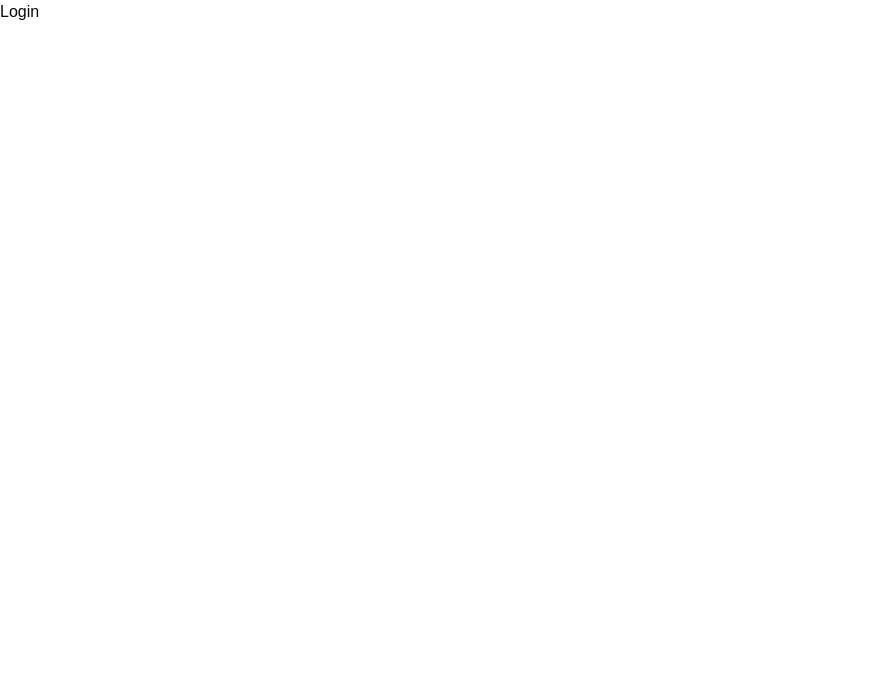
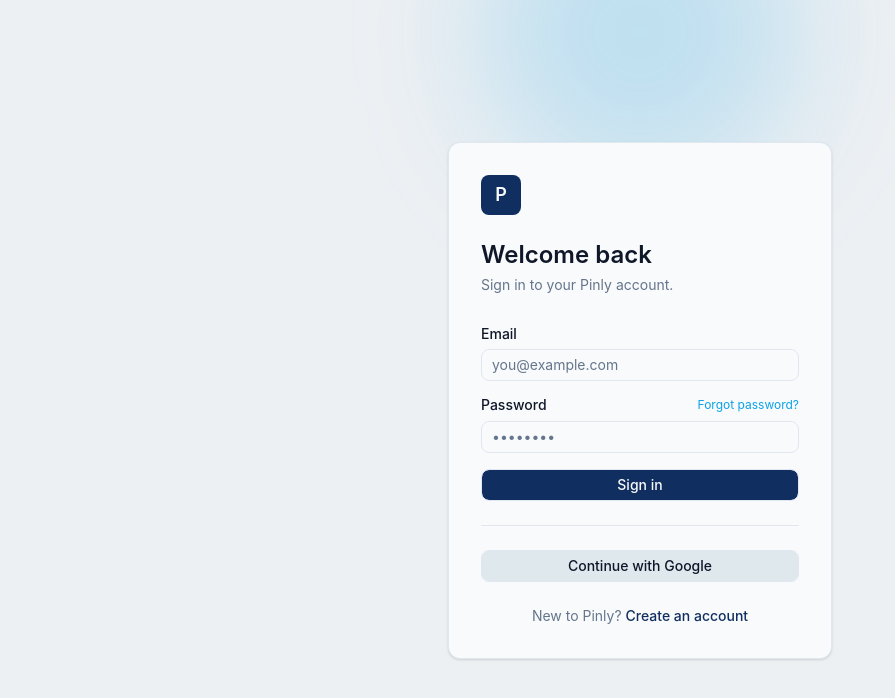
Before and after one commit to TheBigBookMan/pinly, a React (Vite) app in the folder webapp/: page /login in a window 1280 px wide. Shown: the top 698 px of the page, without its empty margins (0-895 px from the left). Built offline with nearby package versions, Linux system fonts and the light colour scheme.

Commit message:
feature: create the login page and new styles tailwind

```diff
--- /dev/null
+++ b/webapp/src/components/ui/input.tsx
@@ -0,0 +1,18 @@
+import * as React from "react"
+import { cn } from "cn"
+
+function Input({ className, type, ...props }: React.ComponentProps<"input">) {
+  return (
+    <input
+      type={type}
+      data-slot="input"
+      className={cn(
+        "h-8 w-full min-w-0 rounded-lg border border-input bg-transparent px-2.5 py-1 text-base transition-colors outline-none file:inline-flex file:h-6 file:border-0 file:bg-transparent file:text-sm file:font-medium file:text-foreground placeholder:text-muted-foreground focus-visible:border-ring focus-visible:ring-3 focus-visible:ring-ring/50 disabled:pointer-events-none disabled:cursor-not-allowed disabled:bg-input/50 disabled:opacity-50 aria-invalid:border-destructive aria-invalid:ring-3 aria-invalid:ring-destructive/20 md:text-sm dark:bg-input/30 dark:disabled:bg-input/80 dark:aria-invalid:border-destructive/50 dark:aria-invalid:ring-destructive/40",
+        className
+      )}
+      {...props}
+    />
+  )
+}
+
+export { Input }
--- /dev/null
+++ b/webapp/src/components/ui/label.tsx
@@ -0,0 +1,21 @@
+import * as React from "react"
+import { cn } from "cn"
+import { Label as LabelPrimitive } from "radix-ui"
+
+function Label({
+  className,
+  ...props
+}: React.ComponentProps<typeof LabelPrimitive.Root>) {
+  return (
+    <LabelPrimitive.Root
+      data-slot="label"
+      className={cn(
+        "flex items-center gap-2 text-sm leading-none font-medium select-none group-data-[disabled=true]:pointer-events-none group-data-[disabled=true]:opacity-50 peer-disabled:cursor-not-allowed peer-disabled:opacity-50",
+        className
+      )}
+      {...props}
+    />
+  )
+}
+
+export { Label }
--- a/webapp/src/index.css
+++ b/webapp/src/index.css
@@ -1,130 +1,84 @@
 @import "tailwindcss";
-@import "tw-animate-css";
-@import "shadcn/tailwind.css";
-@import "@fontsource-variable/geist";
 
 @custom-variant dark (&:is(.dark *));
 
 @theme inline {
-    --font-heading: var(--font-sans);
-    --font-sans: 'Geist Variable', sans-serif;
-    --color-sidebar-ring: var(--sidebar-ring);
-    --color-sidebar-border: var(--sidebar-border);
-    --color-sidebar-accent-foreground: var(--sidebar-accent-foreground);
-    --color-sidebar-accent: var(--sidebar-accent);
-    --color-sidebar-primary-foreground: var(--sidebar-primary-foreground);
-    --color-sidebar-primary: var(--sidebar-primary);
-    --color-sidebar-foreground: var(--sidebar-foreground);
-    --color-sidebar: var(--sidebar);
-    --color-chart-5: var(--chart-5);
-    --color-chart-4: var(--chart-4);
-    --color-chart-3: var(--chart-3);
-    --color-chart-2: var(--chart-2);
-    --color-chart-1: var(--chart-1);
-    --color-ring: var(--ring);
-    --color-input: var(--input);
-    --color-border: var(--border);
-    --color-destructive: var(--destructive);
-    --color-accent-foreground: var(--accent-foreground);
-    --color-accent: var(--accent);
-    --color-muted-foreground: var(--muted-foreground);
-    --color-muted: var(--muted);
-    --color-secondary-foreground: var(--secondary-foreground);
-    --color-secondary: var(--secondary);
-    --color-primary-foreground: var(--primary-foreground);
-    --color-primary: var(--primary);
-    --color-popover-foreground: var(--popover-foreground);
-    --color-popover: var(--popover);
-    --color-card-foreground: var(--card-foreground);
-    --color-card: var(--card);
-    --color-foreground: var(--foreground);
-    --color-background: var(--background);
-    --radius-sm: calc(var(--radius) * 0.6);
-    --radius-md: calc(var(--radius) * 0.8);
-    --radius-lg: var(--radius);
-    --radius-xl: calc(var(--radius) * 1.4);
-    --radius-2xl: calc(var(--radius) * 1.8);
-    --radius-3xl: calc(var(--radius) * 2.2);
-    --radius-4xl: calc(var(--radius) * 2.6);
+  --color-background: hsl(var(--background));
+  --color-foreground: hsl(var(--foreground));
+  --color-primary: hsl(var(--primary));
+  --color-primary-foreground: hsl(var(--primary-foreground));
+  --color-secondary: hsl(var(--secondary));
+  --color-secondary-foreground: hsl(var(--secondary-foreground));
+  --color-muted: hsl(var(--muted));
+  --color-muted-foreground: hsl(var(--muted-foreground));
+  --color-accent: hsl(var(--accent));
+  --color-accent-foreground: hsl(var(--accent-foreground));
+  --color-destructive: hsl(var(--destructive));
+  --color-destructive-foreground: hsl(var(--destructive-foreground));
+  --color-border: hsl(var(--border));
+  --color-input: hsl(var(--input));
+  --color-ring: hsl(var(--ring));
+
+  --radius-sm: calc(var(--radius) - 4px);
+  --radius-md: calc(var(--radius) - 2px);
+  --radius-lg: var(--radius);
 }
 
 :root {
-    --background: oklch(1 0 0);
-    --foreground: oklch(0.145 0 0);
-    --card: oklch(1 0 0);
-    --card-foreground: oklch(0.145 0 0);
-    --popover: oklch(1 0 0);
-    --popover-foreground: oklch(0.145 0 0);
-    --primary: oklch(0.205 0 0);
-    --primary-foreground: oklch(0.985 0 0);
-    --secondary: oklch(0.97 0 0);
-    --secondary-foreground: oklch(0.205 0 0);
-    --muted: oklch(0.97 0 0);
-    --muted-foreground: oklch(0.556 0 0);
-    --accent: oklch(0.97 0 0);
-    --accent-foreground: oklch(0.205 0 0);
-    --destructive: oklch(0.577 0.245 27.325);
-    --border: oklch(0.922 0 0);
-    --input: oklch(0.922 0 0);
-    --ring: oklch(0.708 0 0);
-    --chart-1: oklch(0.87 0 0);
-    --chart-2: oklch(0.556 0 0);
-    --chart-3: oklch(0.439 0 0);
-    --chart-4: oklch(0.371 0 0);
-    --chart-5: oklch(0.269 0 0);
-    --radius: 0.625rem;
-    --sidebar: oklch(0.985 0 0);
-    --sidebar-foreground: oklch(0.145 0 0);
-    --sidebar-primary: oklch(0.205 0 0);
-    --sidebar-primary-foreground: oklch(0.985 0 0);
-    --sidebar-accent: oklch(0.97 0 0);
-    --sidebar-accent-foreground: oklch(0.205 0 0);
-    --sidebar-border: oklch(0.922 0 0);
-    --sidebar-ring: oklch(0.708 0 0);
+  --radius: 0.5rem;
+
+  --background: 210 40% 98%;
+  --foreground: 222 47% 11%;
+
+  --primary: 217 71% 22%;
+  --primary-foreground: 210 40% 98%;
+
+  --secondary: 199 30% 90%;
+  --secondary-foreground: 222 47% 11%;
+
+  --muted: 210 20% 94%;
+  --muted-foreground: 215 16% 47%;
+
+  --accent: 199 89% 48%;
+  --accent-foreground: 210 40% 98%;
+
+  --destructive: 0 72% 51%;
+  --destructive-foreground: 210 40% 98%;
+
+  --border: 214 32% 91%;
+  --input: 214 32% 91%;
+  --ring: 217 71% 22%;
 }
 
 .dark {
-    --background: oklch(0.145 0 0);
-    --foreground: oklch(0.985 0 0);
-    --card: oklch(0.205 0 0);
-    --card-foreground: oklch(0.985 0 0);
-    --popover: oklch(0.205 0 0);
-    --popover-foreground: oklch(0.985 0 0);
-    --primary: oklch(0.922 0 0);
-    --primary-foreground: oklch(0.205 0 0);
-    --secondary: oklch(0.269 0 0);
-    --secondary-foreground: oklch(0.985 0 0);
-    --muted: oklch(0.269 0 0);
-    --muted-foreground: oklch(0.708 0 0);
-    --accent: oklch(0.269 0 0);
-    --accent-foreground: oklch(0.985 0 0);
-    --destructive: oklch(0.704 0.191 22.216);
-    --border: oklch(1 0 0 / 10%);
-    --input: oklch(1 0 0 / 15%);
-    --ring: oklch(0.556 0 0);
-    --chart-1: oklch(0.87 0 0);
-    --chart-2: oklch(0.556 0 0);
-    --chart-3: oklch(0.439 0 0);
-    --chart-4: oklch(0.371 0 0);
-    --chart-5: oklch(0.269 0 0);
-    --sidebar: oklch(0.205 0 0);
-    --sidebar-foreground: oklch(0.985 0 0);
-    --sidebar-primary: oklch(0.488 0.243 264.376);
-    --sidebar-primary-foreground: oklch(0.985 0 0);
-    --sidebar-accent: oklch(0.269 0 0);
-    --sidebar-accent-foreground: oklch(0.985 0 0);
-    --sidebar-border: oklch(1 0 0 / 10%);
-    --sidebar-ring: oklch(0.556 0 0);
+  --background: 222 47% 8%;
+  --foreground: 210 40% 98%;
+
+  --primary: 217 91% 60%;
+  --primary-foreground: 222 47% 8%;
+
+  --secondary: 217 33% 17%;
+  --secondary-foreground: 210 40% 98%;
+
+  --muted: 217 33% 17%;
+  --muted-foreground: 215 20% 65%;
+
+  --accent: 199 89% 48%;
+  --accent-foreground: 222 47% 8%;
+
+  --destructive: 0 63% 31%;
+  --destructive-foreground: 210 40% 98%;
+
+  --border: 217 33% 17%;
+  --input: 217 33% 17%;
+  --ring: 224 76% 48%;
 }
 
-@layer base {
-  * {
-    @apply border-border outline-ring/50;
-    }
-  body {
-    @apply bg-background text-foreground;
-    }
-  html {
-    @apply font-sans;
-    }
+* {
+  border-color: hsl(var(--border));
 }
+
+body {
+  background-color: hsl(var(--background));
+  color: hsl(var(--foreground));
+}
--- a/webapp/src/pages/Login.tsx
+++ b/webapp/src/pages/Login.tsx
@@ -1,7 +1,58 @@
+import { Button } from "@/components/ui/button"
+import { Input } from "@/components/ui/input"
+import { Label } from "@/components/ui/label"
+import { useAuth } from "@/hooks/useAuth"
+
 const Login = () => {
+  const {login, isLoading, googleLogin} = useAuth();
+
   return (
-    <div>
-      <p>Login</p>
+    <div className="relative flex min-h-screen items-center justify-center overflow-hidden bg-muted px-6">
+      {/* soft accent glow behind the card */}
+      <div className="pointer-events-none absolute -top-32 left-1/2 h-80 w-80 -translate-x-1/2 rounded-full bg-accent/20 blur-3xl" />
+
+      <div className="relative w-full max-w-sm rounded-xl border border-border bg-background p-8 shadow-sm">
+        <div className="flex h-10 w-10 items-center justify-center rounded-lg bg-primary text-primary-foreground">
+          <span className="text-lg font-semibold">P</span>
+        </div>
+
+        <h1 className="mt-6 text-2xl font-semibold text-foreground">Welcome back</h1>
+        <p className="mt-1 text-sm text-muted-foreground">
+          Sign in to your Pinly account.
+        </p>
+
+        <form className="mt-8 space-y-4" onSubmit={(e) => e.preventDefault()}>
+          <div className="space-y-2">
+            <Label htmlFor="email">Email</Label>
+            <Input id="email" type="email" placeholder="you@example.com" required />
+          </div>
+          <div className="space-y-2">
+            <div className="flex items-center justify-between">
+              <Label htmlFor="password">Password</Label>
+              <a href="#" className="text-xs text-accent hover:underline">
+                Forgot password?
+              </a>
+            </div>
+            <Input id="password" type="password" placeholder="••••••••" required />
+          </div>
+          <Button type="submit" className="w-full">
+            Sign in
+          </Button>
+        </form>
+
+        <div className="mt-6 border-t border-border pt-6">
+          <Button variant="secondary" className="w-full">
+            Continue with Google
+          </Button>
+        </div>
+
+        <p className="mt-6 text-center text-sm text-muted-foreground">
+          New to Pinly?{" "}
+          <a href="#" className="font-medium text-primary hover:underline">
+            Create an account
+          </a>
+        </p>
+      </div>
     </div>
   )
 }
```
